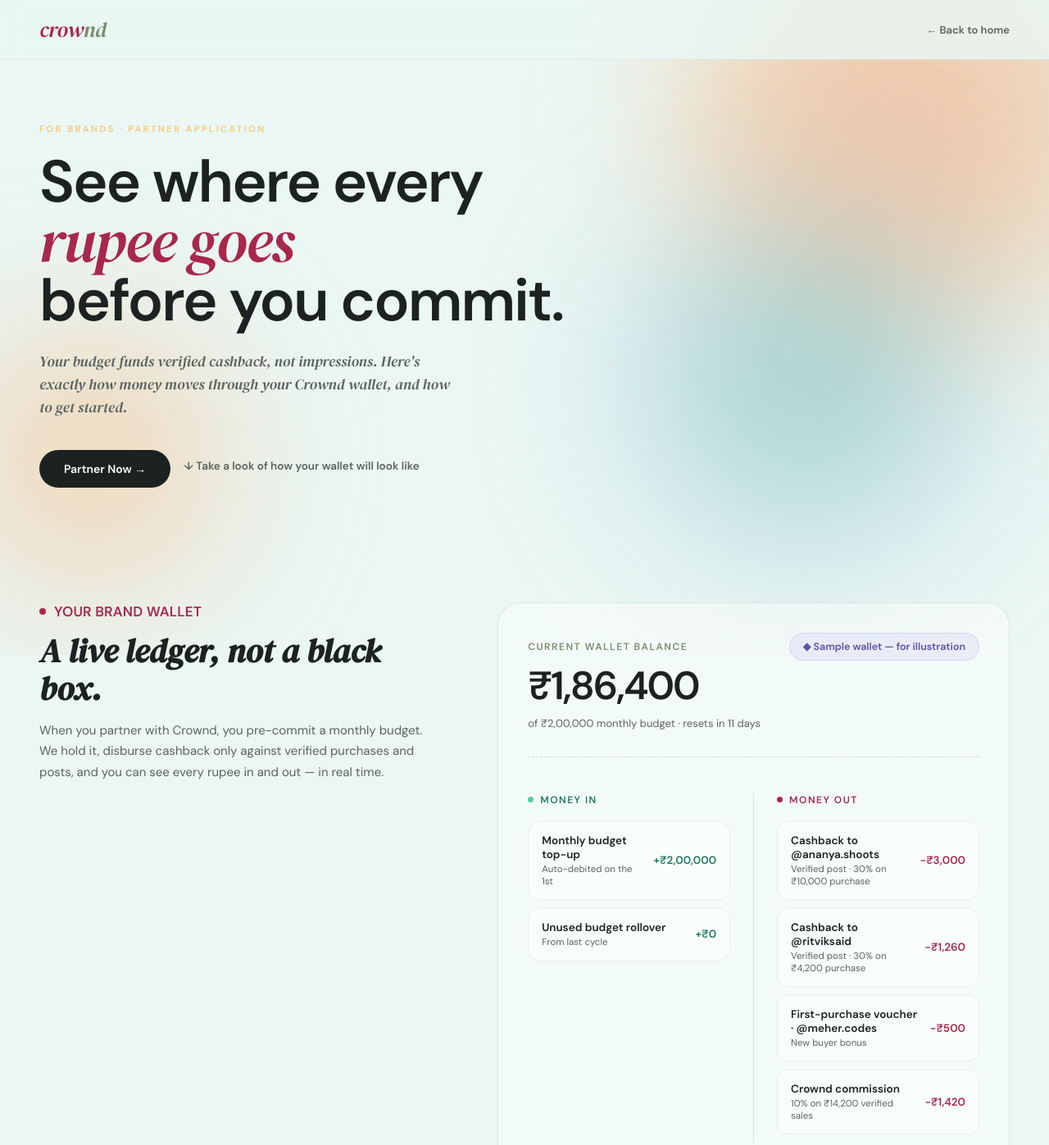
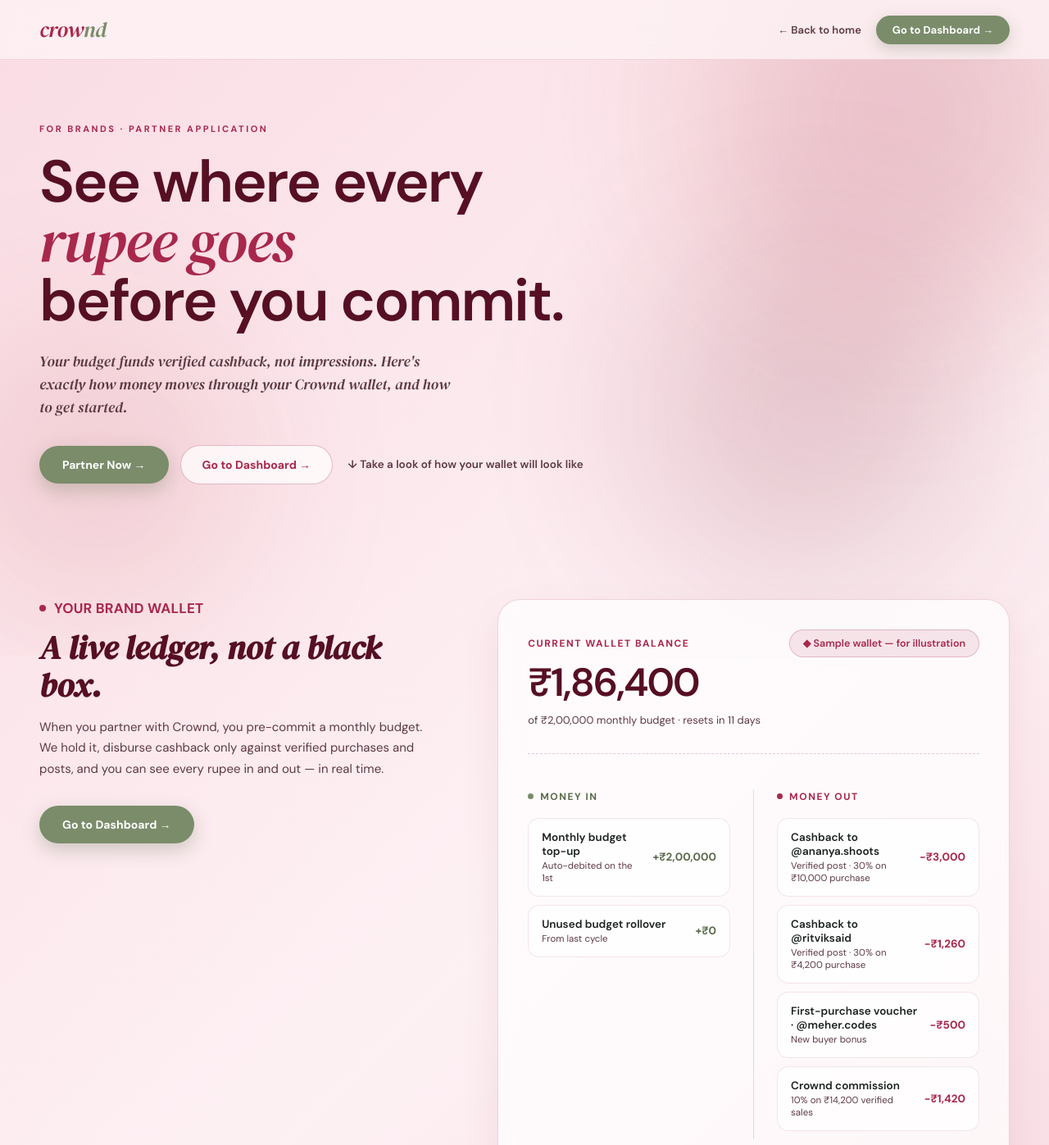
Before and after one commit to relandhruvi/Crownd_LeanIn, a plain HTML site: page partner.html in a window 1280 px wide. Shown: the top 1397 px of the page at 82% size. Drawn offline with Linux system fonts and the light colour scheme; a web font is replaced by a local one.

Commit message:
Revamp partner.html with updated styles and content
Updated styles and structure for partner page, including new gradient backgrounds, modified color variables, and improved button styles. Adjusted content for clarity and consistency in branding.

```diff
--- a/partner.html
+++ b/partner.html
@@ -6,41 +6,46 @@
 <meta name="viewport" content="width=device-width, initial-scale=1.0">
 <title>Crownd — Partner with us</title>
 <link rel="preconnect" href="https://fonts.googleapis.com">
-<link href="https://fonts.googleapis.com/css2?family=Playfair+Display:ital,wght@0,700;1,400;1,700&family=DM+Sans:wght@300;400;500;600&family=DM+Serif+Display:ital@0;1&display=swap" rel="stylesheet">
+<link href="https://fonts.googleapis.com/css2?family=Playfair+Display:ital,wght@0,700;1,400;1,700&family=DM+Sans:wght@300;400;500;600;700&family=DM+Serif+Display:ital@0;1&display=swap" rel="stylesheet">
 <style>
   *, *::before, *::after { box-sizing: border-box; margin: 0; padding: 0; }
 
   :root {
-    --mint:    #EAF7F4;
-    --maroon:  #A8284C;
-    --sage:    #7A8C6A;
-    --warm:    #FDF6F0;
-    --dark:    #1C2221;
-    --muted:   #5A6460;
-    --pink:    #F0997B;
-    --teal:    #5DCAA5;
-    --amber:   #FAC775;
-    --lavender:#AFA9EC;
-    --cream:   #F9F4EE;
-    --error:   #C24545;
+    --mint:         #EAF7F4;
+    --maroon:       #A8284C;
+    --maroon-dark:  #7A1832;
+    --maroon-deep:  #560F23;
+    --blush:        #FADCE4;
+    --blush-light:  #FDF1F4;
+    --sage:         #7A8C6A;
+    --sage-dark:    #5A6B4C;
+    --warm:         #FDF6F0;
+    --dark:         #1C2221;
+    --muted:        #5D3A44;
+    --pink:         #F0997B;
+    --teal:         #5DCAA5;
+    --amber:        #FAC775;
+    --lavender:     #AFA9EC;
+    --cream:        #F9F4EE;
+    --error:        #C24545;
   }
 
   html { scroll-behavior: smooth; }
 
   body {
     font-family: 'DM Sans', sans-serif;
-    background: var(--mint);
+    background: linear-gradient(135deg, #FADCE4 0%, #FDF1F4 48%, #F5CCD7 100%);
     color: var(--dark);
     overflow-x: hidden;
     min-height: 100vh;
   }
 
-  /* ── BLOBS (matches index.html) ── */
+  /* ── INVERTED RED HALO BLOBS ── */
   .blob-field { position: fixed; inset: 0; z-index: 0; pointer-events: none; overflow: hidden; }
-  .blob { position: absolute; border-radius: 50%; opacity: 0.55; filter: blur(95px); animation: blobdrift 18s ease-in-out infinite alternate; }
-  .blob-1 { width: 520px; height: 520px; top: -120px; right: -80px; background: radial-gradient(circle, var(--pink), var(--amber)); animation-delay: 0s; }
-  .blob-2 { width: 380px; height: 380px; bottom: 20%; right: 10%; background: radial-gradient(circle, var(--teal), var(--lavender)); animation-delay: -6s; }
-  .blob-3 { width: 280px; height: 280px; top: 50%; left: -60px; background: radial-gradient(circle, var(--amber), var(--pink)); animation-delay: -12s; }
+  .blob { position: absolute; border-radius: 50%; opacity: 0.6; filter: blur(95px); animation: blobdrift 18s ease-in-out infinite alternate; }
+  .blob-1 { width: 540px; height: 540px; top: -130px; right: -90px; background: radial-gradient(circle, rgba(168,40,76,0.42), rgba(240,153,123,0.28)); animation-delay: 0s; }
+  .blob-2 { width: 420px; height: 420px; bottom: 12%; right: 8%; background: radial-gradient(circle, rgba(122,24,50,0.34), rgba(168,40,76,0.18)); animation-delay: -6s; }
+  .blob-3 { width: 340px; height: 340px; top: 48%; left: -80px; background: radial-gradient(circle, rgba(168,40,76,0.32), rgba(250,199,117,0.16)); animation-delay: -12s; }
   @keyframes blobdrift { 0% { transform: translate(0,0) scale(1); } 100% { transform: translate(30px,20px) scale(1.08); } }
 
   /* ── NAV ── */
@@ -48,44 +53,87 @@
     position: fixed; top: 0; left: 0; right: 0; z-index: 100;
     display: flex; align-items: center; justify-content: space-between;
     padding: 18px 48px;
-    background: rgba(234, 247, 244, 0.82);
+    background: rgba(253, 241, 244, 0.86);
     backdrop-filter: blur(12px);
-    border-bottom: 1px solid rgba(122,140,106,0.12);
+    border-bottom: 1px solid rgba(168,40,76,0.14);
   }
   .logo { font-family: 'DM Serif Display', serif; font-style: italic; font-size: 26px; letter-spacing: -0.5px; text-decoration: none; }
   .logo span:first-child { color: var(--maroon); }
   .logo span:last-child  { color: var(--sage); }
+
+  .nav-actions {
+    display: flex; align-items: center; gap: 18px;
+  }
   .nav-back {
     font-size: 13px; font-weight: 600; color: var(--muted); text-decoration: none;
     display: flex; align-items: center; gap: 6px; transition: color 0.18s;
   }
-  .nav-back:hover { color: var(--dark); }
+  .nav-back:hover { color: var(--maroon); }
+
+  .nav-dash-btn {
+    display: inline-flex; align-items: center; gap: 7px;
+    font-size: 13px; font-weight: 700;
+    padding: 9px 20px;
+    border-radius: 100px;
+    background: var(--sage);
+    color: white;
+    text-decoration: none;
+    box-shadow: 0 6px 18px rgba(90, 107, 76, 0.25);
+    transition: transform 0.16s ease, background 0.16s ease;
+  }
+  .nav-dash-btn:hover { background: var(--sage-dark); transform: translateY(-1px); }
 
   main { position: relative; z-index: 1; }
 
   /* ── HERO ── */
   .hero {
     padding: 150px 48px 70px;
-    max-width: 760px;
+    max-width: 780px;
   }
-  .hero-eyebrow { font-size: 11px; font-weight: 600; letter-spacing: 2.5px; text-transform: uppercase; color: var(--amber); margin-bottom: 22px; }
+  .hero-eyebrow { font-size: 11px; font-weight: 700; letter-spacing: 2.5px; text-transform: uppercase; color: var(--maroon); margin-bottom: 22px; }
   .hero-headline {
     font-family: 'DM Sans', sans-serif; font-size: clamp(44px, 6vw, 72px);
-    font-weight: 600; line-height: 1.0; letter-spacing: -2px; color: var(--dark); margin-bottom: 24px;
+    font-weight: 600; line-height: 1.0; letter-spacing: -2px; color: var(--maroon-deep); margin-bottom: 24px;
   }
   .hero-headline em { font-family: 'DM Serif Display', serif; font-style: italic; font-weight: 400; color: var(--maroon); letter-spacing: -1.5px; }
   .hero-sub { font-family: 'DM Serif Display', serif; font-style: italic; font-size: 18px; color: var(--muted); max-width: 520px; line-height: 1.55; margin-bottom: 32px; }
 
-  .hero-cta-row { display: flex; align-items: center; gap: 16px; flex-wrap: wrap; }
-  .hero-cta-row .submit-btn { padding: 14px 30px; font-size: 14px; width: auto; display: inline-flex; }
+  .hero-cta-row { display: flex; align-items: center; gap: 14px; flex-wrap: wrap; }
+
+  .btn-sage {
+    display: inline-flex; align-items: center; justify-content: center; gap: 8px;
+    font-family: 'DM Sans', sans-serif;
+    font-size: 14px; font-weight: 700;
+    padding: 14px 28px;
+    background: var(--sage); color: white;
+    border: none; border-radius: 100px; cursor: pointer;
+    text-decoration: none;
+    box-shadow: 0 8px 22px rgba(90, 107, 76, 0.28);
+    transition: transform 0.18s, background 0.18s, box-shadow 0.18s;
+  }
+  .btn-sage:hover { background: var(--sage-dark); transform: translateY(-2px); box-shadow: 0 12px 28px rgba(90, 107, 76, 0.34); }
+
+  .btn-crimson-outline {
+    display: inline-flex; align-items: center; justify-content: center; gap: 8px;
+    font-family: 'DM Sans', sans-serif;
+    font-size: 14px; font-weight: 700;
+    padding: 14px 26px;
+    background: rgba(255, 255, 255, 0.72); color: var(--maroon);
+    border: 1.5px solid rgba(168, 40, 76, 0.3); border-radius: 100px; cursor: pointer;
+    text-decoration: none;
+    transition: transform 0.18s, background 0.18s;
+  }
+  .btn-crimson-outline:hover { background: white; transform: translateY(-2px); }
+
   .hero-scroll-link {
     font-size: 13.5px; font-weight: 600; color: var(--muted);
     display: flex; align-items: center; gap: 6px;
     background: none; border: none; cursor: pointer;
     font-family: 'DM Sans', sans-serif;
+    padding: 8px 4px;
     transition: color 0.18s;
   }
-  .hero-scroll-link:hover { color: var(--dark); }
+  .hero-scroll-link:hover { color: var(--maroon); }
 
   @media (max-width: 880px) {
     .hero { padding: 130px 22px 40px; }
@@ -93,7 +141,7 @@
 
   /* ── SECTION GENERIC ── */
   .section { padding: 70px 48px; }
-  .section-eyebrow { font-size: 11px; font-weight: 600; letter-spacing: 2.5px; text-transform: uppercase; color: var(--sage); margin-bottom: 18px; }
+  .section-eyebrow { font-size: 11px; font-weight: 700; letter-spacing: 2.5px; text-transform: uppercase; color: var(--maroon); margin-bottom: 18px; }
   .wallet-section-label {
     font-family: 'DM Sans', sans-serif;
     font-size: 17px; font-weight: 700; letter-spacing: 0.2px;
@@ -108,8 +156,8 @@
     border-radius: 50%;
     background: var(--maroon);
   }
-  .section-title { font-family: 'DM Serif Display', serif; font-style: italic; font-size: clamp(28px, 3.4vw, 40px); line-height: 1.15; color: var(--dark); margin-bottom: 16px; max-width: 480px; }
-  .section-desc { font-size: 15px; color: var(--muted); max-width: 480px; line-height: 1.7; margin-bottom: 0; }
+  .section-title { font-family: 'DM Serif Display', serif; font-style: italic; font-size: clamp(28px, 3.4vw, 40px); line-height: 1.15; color: var(--maroon-deep); margin-bottom: 16px; max-width: 480px; }
+  .section-desc { font-size: 15px; color: var(--muted); max-width: 480px; line-height: 1.7; margin-bottom: 24px; }
 
   /* ── WALLET INTRO + BOARD, SIDE BY SIDE ── */
   .wallet-layout {
@@ -127,12 +175,14 @@
 
   /* ── WALLET VISUAL ── */
   .wallet-board {
-    background: rgba(255,255,255,0.45);
-    border: 1px solid rgba(122,140,106,0.18);
+    background: rgba(255,255,255,0.72);
+    backdrop-filter: blur(14px);
+    border: 1px solid rgba(168,40,76,0.18);
     border-radius: 28px;
     padding: 36px;
     position: relative;
     overflow: hidden;
+    box-shadow: 0 18px 46px rgba(122,24,50,0.08);
   }
 
   .wallet-balance-row {
@@ -140,10 +190,10 @@
     flex-wrap: wrap; gap: 16px;
     margin-bottom: 44px;
     padding-bottom: 32px;
-    border-bottom: 1px dashed rgba(122,140,106,0.3);
+    border-bottom: 1px dashed rgba(168,40,76,0.25);
   }
-  .wallet-balance-label { font-size: 12px; font-weight: 600; letter-spacing: 1.5px; text-transform: uppercase; color: var(--sage); margin-bottom: 8px; }
-  .wallet-balance-num { font-family: 'DM Sans', sans-serif; font-size: 48px; font-weight: 600; letter-spacing: -2px; color: var(--dark); }
+  .wallet-balance-label { font-size: 12px; font-weight: 700; letter-spacing: 1.5px; text-transform: uppercase; color: var(--maroon); margin-bottom: 8px; }
+  .wallet-balance-num { font-family: 'DM Sans', sans-serif; font-size: 48px; font-weight: 600; letter-spacing: -2px; color: var(--maroon-deep); }
   .wallet-balance-sub { font-size: 13px; color: var(--muted); margin-top: 6px; }
 
   .wallet-pill {
@@ -151,9 +201,9 @@
     padding: 8px 16px;
     border-radius: 100px;
     font-size: 12.5px; font-weight: 600;
-    background: rgba(175,169,236,0.16);
-    color: #5A52A8;
-    border: 1px solid rgba(175,169,236,0.35);
+    background: rgba(168,40,76,0.10);
+    color: var(--maroon);
+    border: 1px solid rgba(168,40,76,0.24);
   }
 
   .flow-cols {
@@ -175,15 +225,15 @@
     font-size: 12px; font-weight: 700; letter-spacing: 1.5px; text-transform: uppercase;
     margin-bottom: 18px; display: flex; align-items: center; gap: 8px;
   }
-  .flow-col-title.in { color: #1C7A5C; }
+  .flow-col-title.in { color: var(--sage-dark); }
   .flow-col-title.out { color: var(--maroon); }
   .flow-col-title .dot { width: 7px; height: 7px; border-radius: 50%; }
-  .flow-col-title.in .dot { background: var(--teal); }
+  .flow-col-title.in .dot { background: var(--sage); }
   .flow-col-title.out .dot { background: var(--maroon); }
 
   .flow-divider {
     width: 1px;
-    background: rgba(122,140,106,0.22);
+    background: rgba(168,40,76,0.18);
     align-self: stretch;
   }
 
@@ -194,14 +244,14 @@
     border-radius: 14px;
     margin-bottom: 10px;
     font-size: 13.5px;
-    background: rgba(255,255,255,0.55);
-    border: 1px solid rgba(122,140,106,0.12);
+    background: rgba(255,255,255,0.75);
+    border: 1px solid rgba(168,40,76,0.12);
   }
   .flow-line-label { display: flex; flex-direction: column; gap: 2px; min-width: 0; }
   .flow-line-name { font-weight: 600; color: var(--dark); overflow-wrap: break-word; }
   .flow-line-meta { font-size: 11.5px; color: var(--muted); overflow-wrap: break-word; }
-  .flow-line-amt { font-weight: 600; white-space: nowrap; flex-shrink: 0; }
-  .flow-line-amt.in { color: #1C7A5C; }
+  .flow-line-amt { font-weight: 700; white-space: nowrap; flex-shrink: 0; }
+  .flow-line-amt.in { color: var(--sage-dark); }
   .flow-line-amt.out { color: var(--maroon); }
 
   @media (max-width: 760px) {
@@ -211,29 +261,31 @@
   /* ── MONTHLY SUMMARY STRIP ── */
   .summary-strip {
     display: flex; margin-top: 36px;
-    border-top: 1px solid rgba(122,140,106,0.18);
+    border-top: 1px solid rgba(168,40,76,0.16);
     padding-top: 28px;
     gap: 0;
     flex-wrap: wrap;
   }
   .summary-cell { flex: 1; min-width: 150px; padding-right: 24px; }
-  .summary-num { font-family: 'DM Sans', sans-serif; font-size: 26px; font-weight: 600; letter-spacing: -1px; color: var(--dark); }
+  .summary-num { font-family: 'DM Sans', sans-serif; font-size: 26px; font-weight: 600; letter-spacing: -1px; color: var(--maroon-deep); }
   .summary-label { font-size: 12px; color: var(--muted); margin-top: 4px; line-height: 1.5; }
 
-  /* ── APPLICATION FORM ── */
+  /* ── APPLICATION FORM (INVERTED CRIMSON MAJOR + SAGE GREEN MINOR) ── */
   .apply-board {
-    background: var(--dark);
+    background: linear-gradient(135deg, var(--maroon-dark) 0%, var(--maroon) 100%);
     border-radius: 28px;
     padding: 56px;
     color: white;
     position: relative;
     overflow: hidden;
+    box-shadow: 0 24px 60px rgba(122,24,50,0.24);
   }
   .apply-board::before {
     content: '';
     position: absolute; inset: -50%;
-    background: radial-gradient(circle at 25% 30%, rgba(250,199,117,0.12), transparent 55%),
-                radial-gradient(circle at 75% 70%, rgba(93,202,165,0.1), transparent 55%);
+    background: radial-gradient(circle at 25% 30%, rgba(250,199,117,0.16), transparent 55%),
+                radial-gradient(circle at 75% 70%, rgba(122,140,106,0.18), transparent 55%);
+    pointer-events: none;
   }
   .apply-grid { position: relative; display: grid; grid-template-columns: 1fr 1.1fr; gap: 56px; }
 
@@ -242,41 +294,43 @@
     font-family: 'DM Serif Display', serif; font-style: italic; font-size: clamp(28px,3.4vw,38px);
     color: white; line-height: 1.2; margin-bottom: 16px;
   }
-  .apply-left p { font-size: 14px; color: rgba(255,255,255,0.55); line-height: 1.7; margin-bottom: 28px; }
+  .apply-left p { font-size: 14px; color: rgba(255,255,255,0.75); line-height: 1.7; margin-bottom: 28px; }
 
   .apply-checklist { list-style: none; display: flex; flex-direction: column; gap: 12px; }
-  .apply-checklist li { display: flex; gap: 10px; font-size: 13.5px; color: rgba(255,255,255,0.75); }
-  .apply-checklist .check { color: var(--teal); flex-shrink: 0; }
+  .apply-checklist li { display: flex; gap: 10px; font-size: 13.5px; color: rgba(255,255,255,0.88); }
+  .apply-checklist .check { color: #B9D3A6; font-weight: 700; flex-shrink: 0; }
 
   .form-grid { position: relative; display: flex; flex-direction: column; gap: 16px; }
   .form-row { display: grid; grid-template-columns: 1fr 1fr; gap: 14px; }
-  .field label { display: block; font-size: 12px; font-weight: 600; color: rgba(255,255,255,0.7); margin-bottom: 7px; letter-spacing: 0.2px; }
+  .field label { display: block; font-size: 12px; font-weight: 600; color: rgba(255,255,255,0.85); margin-bottom: 7px; letter-spacing: 0.2px; }
   .field input, .field select {
     width: 100%;
     font-family: 'DM Sans', sans-serif; font-size: 14px;
     padding: 12px 14px;
     border-radius: 12px;
-    border: 1.5px solid rgba(255,255,255,0.16);
-    background: rgba(255,255,255,0.06);
+    border: 1.5px solid rgba(255,255,255,0.22);
+    background: rgba(255,255,255,0.10);
     color: white;
     outline: none;
     transition: border-color 0.18s, background 0.18s;
   }
-  .field input::placeholder { color: rgba(255,255,255,0.32); }
-  .field input:focus, .field select:focus { border-color: var(--amber); background: rgba(255,255,255,0.1); }
-  .field select option { background: var(--dark); color: white; }
+  .field input::placeholder { color: rgba(255,255,255,0.45); }
+  .field input:focus, .field select:focus { border-color: #B9D3A6; background: rgba(255,255,255,0.16); }
+  .field select option { background: var(--maroon-dark); color: white; }
 
   .submit-btn {
     margin-top: 6px;
     display: inline-flex; align-items: center; justify-content: center; gap: 8px;
-    font-size: 15px; font-weight: 600;
-    padding: 15px 0;
-    background: var(--amber); color: var(--dark);
+    font-family: 'DM Sans', sans-serif;
+    font-size: 15px; font-weight: 700;
+    padding: 15px 28px;
+    background: var(--sage); color: white;
     border: none; border-radius: 100px; cursor: pointer;
     text-decoration: none;
-    transition: transform 0.18s, box-shadow 0.18s;
+    box-shadow: 0 8px 22px rgba(28, 34, 33, 0.22);
+    transition: transform 0.18s, background 0.18s, box-shadow 0.18s;
   }
-  .submit-btn:hover { transform: translateY(-2px); box-shadow: 0 12px 32px rgba(0,0,0,0.25); }
+  .submit-btn:hover { background: var(--sage-dark); transform: translateY(-2px); box-shadow: 0 12px 32px rgba(0,0,0,0.25); }
   .submit-btn:disabled { opacity: 0.55; cursor: default; transform: none; box-shadow: none; }
 
   .form-banner {
@@ -284,7 +338,7 @@
     font-size: 13px; padding: 12px 16px; border-radius: 12px; line-height: 1.5;
   }
   .form-banner.show { display: block; }
-  .form-banner.success { background: rgba(93,202,165,0.16); color: #9FE8CC; border: 1px solid rgba(93,202,165,0.3); }
+  .form-banner.success { background: rgba(122,140,106,0.28); color: #E8F5DF; border: 1px solid rgba(185,211,166,0.45); }
 
   @media (max-width: 880px) {
     .apply-grid { grid-template-columns: 1fr; }
@@ -309,7 +363,10 @@
 
 <nav>
   <a class="logo" href="index.html"><span>crow</span><span>nd</span></a>
-  <a class="nav-back" href="index.html">← Back to home</a>
+  <div class="nav-actions">
+    <a class="nav-back" href="index.html">← Back to home</a>
+    <a class="nav-dash-btn" href="brand-dashboard.html">Go to Dashboard →</a>
+  </div>
 </nav>
 
 <main>
@@ -320,7 +377,8 @@
     <h1 class="hero-headline">See where every<br><em>rupee goes</em><br>before you commit.</h1>
     <p class="hero-sub">Your budget funds verified cashback, not impressions. Here's exactly how money moves through your Crownd wallet, and how to get started.</p>
     <div class="hero-cta-row">
-      <a href="#apply" class="submit-btn" style="background:var(--dark); color:white;">Partner Now →</a>
+      <a href="#apply" class="btn-sage">Partner Now →</a>
+      <a href="brand-dashboard.html" class="btn-crimson-outline">Go to Dashboard →</a>
       <button class="hero-scroll-link" onclick="document.getElementById('wallet').scrollIntoView({behavior:'smooth'})">↓ Take a look of how your wallet will look like</button>
     </div>
   </section>
@@ -332,6 +390,7 @@
         <div class="wallet-section-label">Your Brand Wallet</div>
         <h2 class="section-title">A live ledger, not a black box.</h2>
         <p class="section-desc">When you partner with Crownd, you pre-commit a monthly budget. We hold it, disburse cashback only against verified purchases and posts, and you can see every rupee in and out — in real time.</p>
+        <a href="brand-dashboard.html" class="btn-sage" style="margin-top: 8px;">Go to Dashboard →</a>
       </div>
 
       <div class="wallet-board">
@@ -438,10 +497,13 @@
           <p>Tell us a bit about your brand and which tier fits. Our team reaches out within 24 hours to get your budget, cashback rules, and partner page live.</p>
           <ul class="apply-checklist">
             <li><span class="check">✓</span> No setup fees, no long-term lock-in</li>
-            <li><span class="check">✓</span> Choose Coronet, Regalia, or Sovereign</li>
+            <li><span class="check">✓</span> Choose Crown, Throne, or Empire</li>
             <li><span class="check">✓</span> Set your own cashback %, caps, and rules</li>
             <li><span class="check">✓</span> Go live the same week</li>
           </ul>
+          <div style="margin-top: 28px;">
+            <a href="brand-dashboard.html" class="btn-sage">Go to Dashboard →</a>
+          </div>
         </div>
 
         <form class="form-grid" id="partnerForm" onsubmit="handlePartnerSubmit(event)">
@@ -474,9 +536,9 @@
               <label for="tier">Preferred tier</label>
               <select id="tier" required>
                 <option value="">Select a tier</option>
-                <option value="coronet">Coronet — Cashback campaigns</option>
-                <option value="regalia">Regalia — Product seeding</option>
-                <option value="sovereign">Sovereign — Curated collaborations</option>
+                <option value="coronet">Crown — Cashback campaigns</option>
+                <option value="regalia">Throne — Product seeding</option>
+                <option value="sovereign">Empire — Curated collaborations</option>
                 <option value="unsure">Not sure yet</option>
               </select>
             </div>
@@ -504,10 +566,8 @@
     btn.disabled = true;
     btn.textContent = 'Submitting…';
 
-    // No live brand-application endpoint in the current API spec —
-    // this captures the request locally and confirms to the user.
     setTimeout(() => {
-      banner.textContent = `Thanks${brandName ? ', ' + brandName : ''} — our partnerships team will reach out within 24 hours to set up your wallet.`;
+      banner.innerHTML = `Thanks${brandName ? ', ' + brandName : ''} — our partnerships team will reach out within 24 hours to set up your wallet. <a href="brand-dashboard.html" style="color:#FAC775;font-weight:700;margin-left:6px;text-decoration:underline;">Go to Dashboard →</a>`;
       banner.className = 'form-banner show success';
       btn.disabled = false;
       btn.textContent = 'Partner Now →';
```
